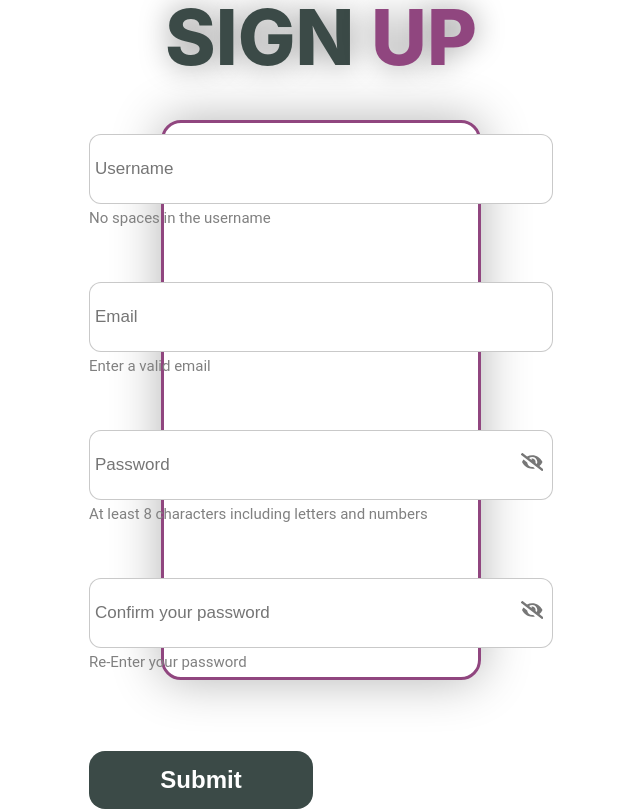
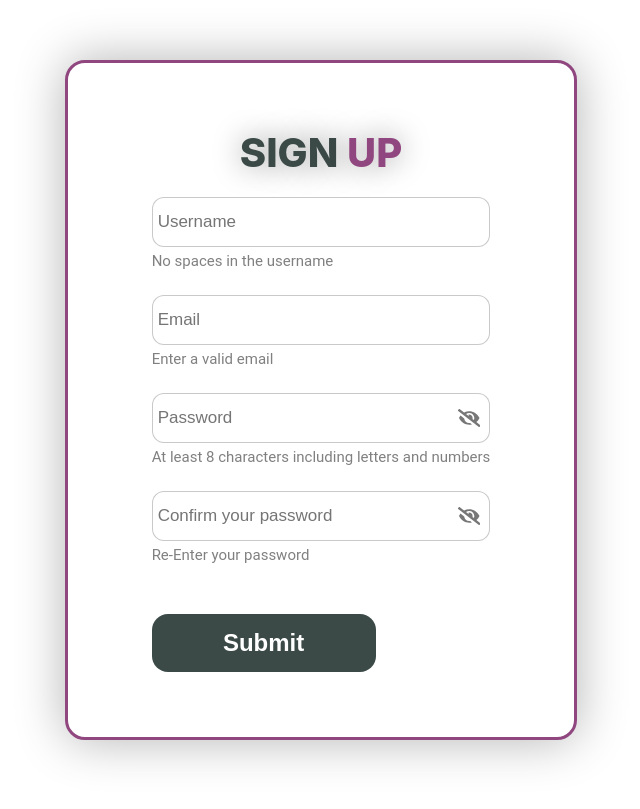
Before and after one commit to odrinl/social-network, a React app in the folder client/: page /register in a window 1280 px wide. Shown: the whole page, without its empty margins (319-959 px from the left). Built offline with nearby package versions, Linux system fonts and the light colour scheme.

Commit message:
unite signup and login

```diff
--- a/client/src/pages/User/CreateUser.jsx
+++ b/client/src/pages/User/CreateUser.jsx
@@ -56,8 +56,6 @@ const CreateUser = () => {
   return (
     <FormContainer>
       <Container>
-        {/* <Title>AZIEL NET</Title>
-<SignUpHeading>SIGN UP</SignUpHeading> */}
         <Heading>
           <span className="white">SIGN</span> <span className="black">UP</span>
         </Heading>
@@ -151,29 +149,29 @@ const FormContainer = styled.div`
   justify-content: center;
   height: 100vh;
   @media (max-width: 768px) {
-    height: 100vh;
   }
 `;
 const Container = styled.div`
-  width: 25%;
-  height: 70%;
+  min-width: 40%;
+  height: 85vh;
+  margin: 30px auto;
   display: flex;
   flex-direction: column;
   align-items: center;
   justify-content: center;
+  background-color: rgb(255, 255, 255);
+  padding: 40px;
+  box-shadow: 0px 0px 50px rgba(0, 0, 0, 0.3);
+  position: relative;
+  overflow: hidden;
   border-radius: 20px;
   border: 3px solid #90467f;
-  box-shadow: 0px 0px 50px rgba(0, 0, 0, 0.3);
   @media (max-width: 768px) {
-    width: 90%;
-    height: auto;
-    box-shadow: 0px 0px 50px rgba(0, 0, 0, 0.1);
-    background-color: rgb(255, 255, 255);
-    padding: 30px;
+    width: 80%;
   }
 `;
 const Heading = styled.h1`
-  font-size: 4.8em;
+  font-size: 40px;
   color: #3b4a47;
   font-weight: 800;
   font-family: Inter;
@@ -186,37 +184,13 @@ const Heading = styled.h1`
     color: #90467f;
   }
   @media (max-width: 768px) {
-    font-size: 2.5em;
   }
 `;
-// const Title = styled.div`
-//   position: relative;
-//   margin: 0 auto;
-//   width: 348px;
-//   height: 86px;
-//   color: #90467F;
-//   font-family: Inter;
-//   font-size: 64px;
-//   font-style: normal;
-//   font-weight: 800;
-//   line-height: normal;
-// `;
-// const SignUpHeading = styled.h1`
-//   font-size: 2.5em;
-//   color: #3B4A47;
-//   font-weight: 700;
-//   margin: 0;
-//   aligin-item: center;
-//   text-shadow: 0px 0px 10px rgba(0, 0, 0, 0.4);
-//   @media (max-width: 768px) {
-//     font-size: 2em;
-//   }
-// `;
 const InputField = styled.div`
-  margin: 50px auto 50px;
+  width: 100%;
+  margin: 20px auto 20px;
   position: relative;
   display: flex;
-  width: 29rem;
   flex-direction: column;
   align-items: left;
   font-size: 15px;
@@ -229,7 +203,7 @@ const GuideList = styled.ul`
   list-style: none;
 `;
 const StyledInput = styled(Input)`
-  height: 70px;
+  height: 50px;
   width: 100%;
   font-size: 17px;
   align-self: stretch;
@@ -242,6 +216,9 @@ const StyledInput = styled(Input)`
   }
   &:hover {
     box-shadow: 0 8px 20px rgba(0, 0, 0, 0.4);
+  }
+  @media (max-width: 768px) {
+    height: 40px;
   }
 `;
 const StyledButton = styled.button`
--- a/client/src/pages/User/LoginUser.jsx
+++ b/client/src/pages/User/LoginUser.jsx
@@ -1,6 +1,8 @@
 import React, { useState } from "react";
 import useFetch from "../../hooks/useFetch";
 import styled from "styled-components";
+
+import "../../index.css";
 import { AiFillEyeInvisible, AiFillEye } from "react-icons/ai";
 import { FaLock } from "react-icons/fa";
 import { useNavigate } from "react-router";
@@ -40,9 +42,9 @@ function LoginUser() {
     return (
       <FormContainer>
         <FormMain>
-          <FormMainBackground />
           <Heading>
-            <span className="white">LOG</span> <span className="black">IN</span>
+            <span className="#3b4a47">LOG</span>{" "}
+            <span className="black">IN</span>
           </Heading>
           <form onSubmit={handleLogin}>
             <InputContainer>
@@ -95,8 +97,9 @@ const FormContainer = styled.div`
   }
 `;
 const FormMain = styled.div`
-  width: 25%;
-  height: 70%;
+  min-width: 40%;
+  height: 85vh;
+  margin: 30px auto;
   display: flex;
   flex-direction: column;
   align-items: center;
@@ -110,33 +113,10 @@ const FormMain = styled.div`
   border: 3px solid #90467f;
   @media (max-width: 768px) {
     width: 80%;
-    height: auto;
-    box-shadow: 0px 0px 50px rgba(0, 0, 0, 0.1);
-    background-color: rgb(255, 255, 255);
-    padding: 30px;
-  }
-`;
-const FormMainBackground = styled.div`
-  position: absolute;
-  content: "";
-  width: 35vw;
-  height: 70vh;
-  background: #90467f;
-  transform: rotate(45deg);
-  left: -660px;
-  bottom: 110px;
-  border-radius: 30px;
-  box-shadow: 5px 5px 20px rgba(0, 0, 0, 1);
-  @media (max-width: 768px) {
-    width: 90%;
-    height: 100%;
-    left: -140px;
-    bottom: 20px;
-    box-shadow: 5px 5px 20px rgba(0, 0, 0, 1);
   }
 `;
 const Heading = styled.h1`
-  font-size: 4.8em;
+  font-size: 40px;
   color: #3b4a47;
   font-weight: 800;
   font-family: Inter;
@@ -149,7 +129,6 @@ const Heading = styled.h1`
     color: #90467f;
   }
   @media (max-width: 768px) {
-    font-size: 2.5em;
   }
 `;
 const InputContainer = styled.div`
@@ -160,15 +139,15 @@ const InputContainer = styled.div`
   justify-content: center;
   z-index: 2;
   margin-top: 5rem;
-  width: 29rem;
+  width: 100%;
   @media (max-width: 768px) {
     margin-top: 1.5rem;
-    width: 20rem;
+    width: 100%;
   }
 `;
 const InputField = styled.input`
   width: 100%;
-  height: 70px;
+  height: 50px;
   border: none;
   box-shadow: 0px 0px 70px rgba(0, 0, 0, 0.3);
   border-bottom: 2px solid rgb(173, 173, 173);
```
